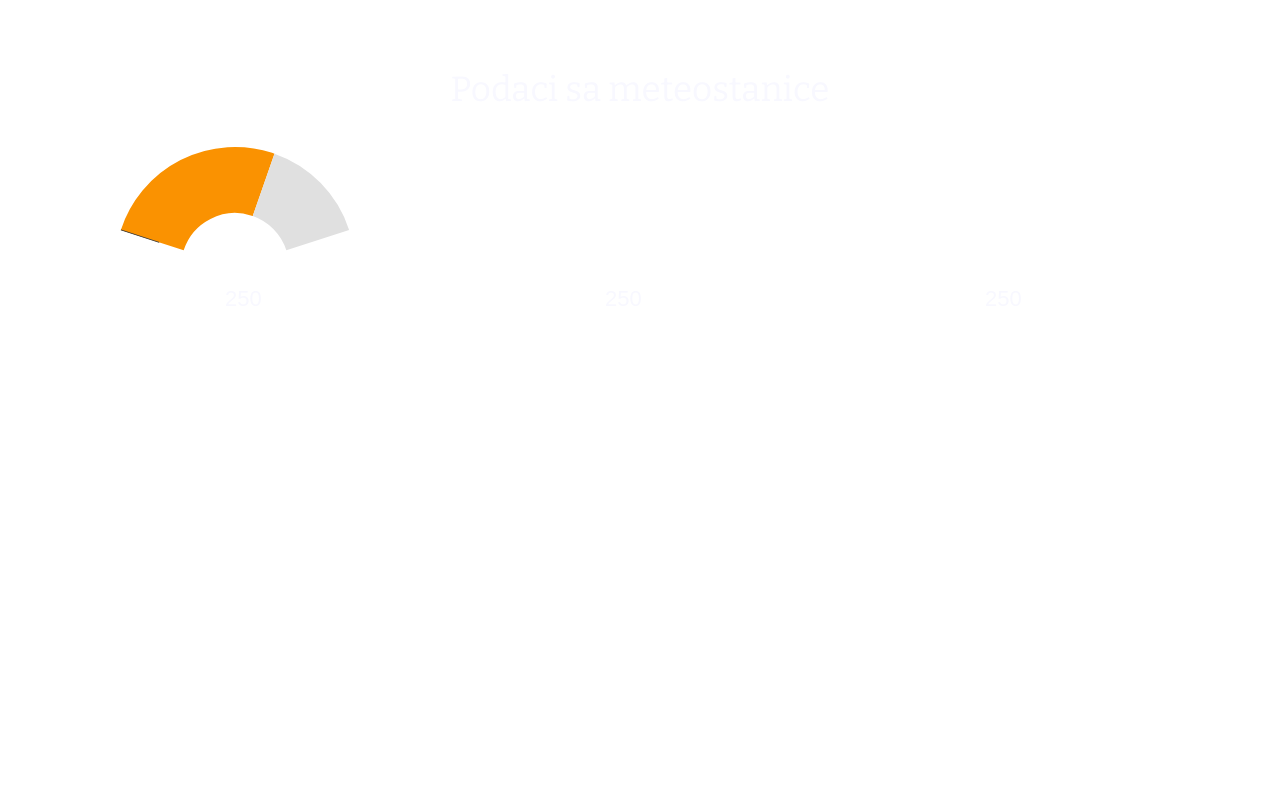
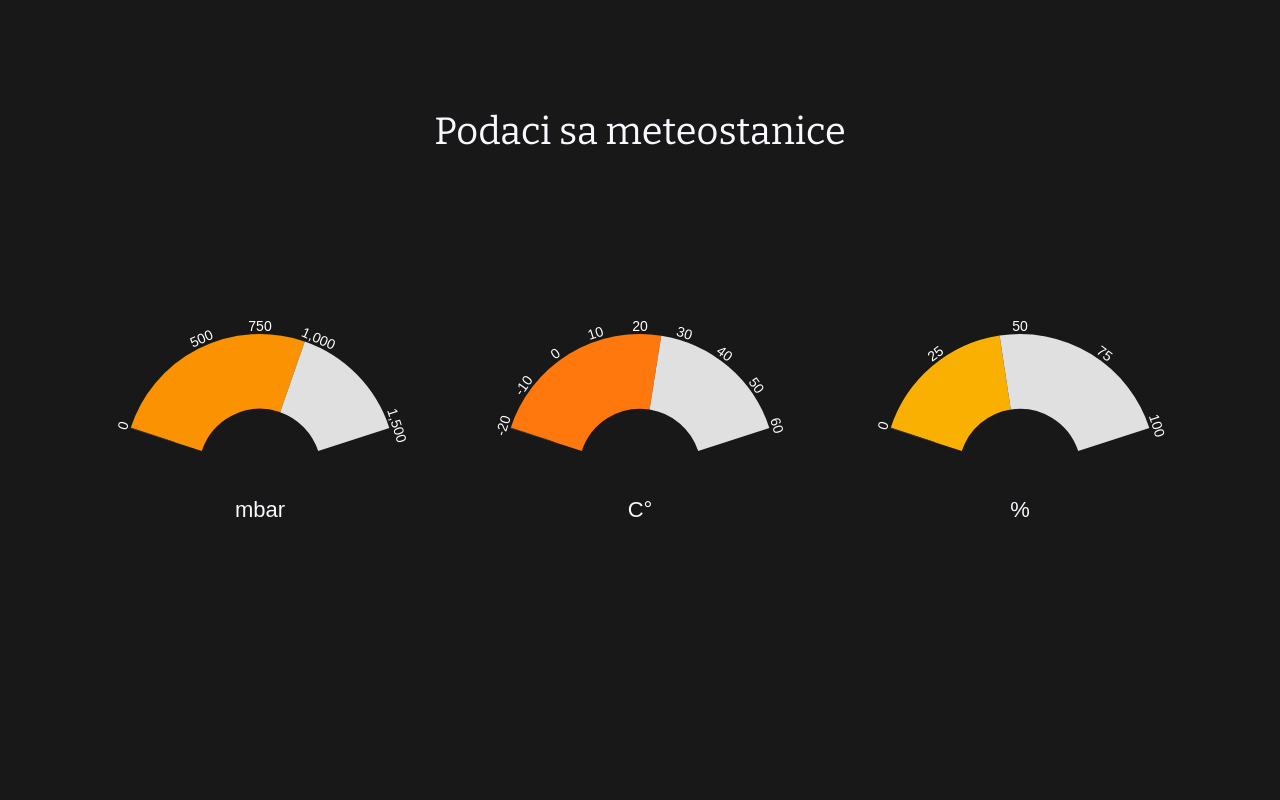
Before and after one commit to CarankiniGolupcici/meteostanica, a Flask app: template html/templates/sajt.html in a window 1280 px wide. Run offline with Flask 2, Linux system fonts and the light colour scheme; the template is opened without the code that fills it, so the values that code supplies are empty; a map, chart or similar area stays blank; some libraries are stand-ins or nearby versions; some web fonts are replaced.

Commit message:
lepsi sajt

```diff
--- a/html/static/css/css.css
+++ b/html/static/css/css.css
@@ -1,9 +1,9 @@
-body {background-color: rgb(24,24,24); !important;}
+body {background-color: rgb(24,24,24) !important;}
 #naslov{
 	text-align: center;
-	margin-top: 63px;
+	margin-top: 103px;
 	font-family: 'Bitter', serif;
-	font-size: 35px;
+	font-size: 38px;
 	color: ghostwhite;
 }
 #speedometerWraper-myValues2 {
@@ -19,9 +19,13 @@ body {background-color: rgb(24,24,24); !important;}
 	color: ghostwhite;
 }
 .pritisak{
-    padding-left: 140px;
-
-    color: ghostwhite;
-    font-size: 22px;
-    font-family: sans-serif;
+	color: ghostwhite;
+	font-size: 22px;
+	font-family: sans-serif;
 }
+.sredina {
+	text-align: center;
+}
+.middle {
+	padding-top: 11%;
+}
--- a/html/static/js/manomentar2.js
+++ b/html/static/js/temperatura.js
@@ -10,10 +10,10 @@ opts = {
     },
     limitMax: false,     // If false, max value increases automatically if value > maxValue
     limitMin: false,     // If true, the min value of the gauge will be fixed
-    colorStart: '#3399FF',   // Colors
-    colorStop: '#8FC0DA',    // just experiment with them
+    colorStart: '#252CE8',   // Colors
+    colorStop: '#ff0000',    // just experiment with them
     strokeColor: '#E0E0E0',  // to see which ones work best for you
-    generateGradient: true,
+    generateGradient: false,
     highDpiSupport: true,     // High resolution support
     // renderTicks is Optional
     renderTicks: {
@@ -27,17 +27,17 @@ opts = {
         subColor: '#666666'
 
     },
-    percentColors: percentColors = [[0.0, "#a9d70b"], [0.50, "#f9c802"], [1.0, "#ff0000"]],
+    percentColors: percentColors = [[-0.20, "#252CE8"], [0.20, "#619EFF"], [0.60, "#FF780D"], [1.0, "#ff0000"]],
     staticLabels: {
         font: "14px sans-serif",  // Specifies font
-        labels: [0, 500, 750, 1000, 1500,],  // Print labels at these values
+        labels: [ -20,-10,0, 10, 20, 30, 40, 50, 60],  // Print labels at these values
         color: "#FFFFFF",  // Optional: Label text color
         fractionDigits: 0  // Optional: Numerical precision. 0=round off.
     },
 };
 var target = document.getElementById('foo2'); // your canvas element
 var gauge = new Gauge(target).setOptions(opts); // create sexy gauge!
-gauge.maxValue = 1500; // set max gauge value
-gauge.setMinValue(0);  // Prefer setter over gauge.minValue = 0
+gauge.maxValue = 60; // set max gauge value
+gauge.setMinValue(-20);  // Prefer setter over gauge.minValue = 0
 gauge.animationSpeed = 32; // set animation speed (32 is default value)
-gauge.set(950); // set actual value
+gauge.set(25); // set actual value
--- a/html/static/js/manometar3.js
+++ b/html/static/js/vlaznost vazduha.js
@@ -27,17 +27,17 @@ opts = {
         subColor: '#666666'
 
     },
-    percentColors: percentColors = [[0.0, "#a9d70b"], [0.50, "#f9c802"], [1.0, "#ff0000"]],
+    percentColors: percentColors = [[0.0, "#ff0000"], [0.50, "#f9c802"], [1.0, "#252CE8"]],
     staticLabels: {
         font: "14px sans-serif",  // Specifies font
-        labels: [0, 500, 750, 1000, 1500,],  // Print labels at these values
+        labels: [0, 25, 50, 75, 100],  // Print labels at these values
         color: "#FFFFFF",  // Optional: Label text color
         fractionDigits: 0  // Optional: Numerical precision. 0=round off.
     },
 };
 var target = document.getElementById('foo3'); // your canvas element
 var gauge = new Gauge(target).setOptions(opts); // create sexy gauge!
-gauge.maxValue = 1500; // set max gauge value
+gauge.maxValue = 100; // set max gauge value
 gauge.setMinValue(0);  // Prefer setter over gauge.minValue = 0
 gauge.animationSpeed = 32; // set animation speed (32 is default value)
-gauge.set(950); // set actual value
+gauge.set(44); // set actual value
--- a/html/templates/sajt.html
+++ b/html/templates/sajt.html
@@ -1,4 +1,4 @@
-<html>
+<!DOCTYPE html>
 <head>
     <link rel="stylesheet" href="/static/css/animation 1.css">
     <link rel="stylesheet" type="text/css" href="/static/css/css.css">
@@ -14,48 +14,33 @@
 
 
 </head>
-<body class="bg">
-    <div class="animated bounceInDown" id="naslov">
-        <p>Podaci sa meteostanice</p>
-    </div>
+<body >
+<div class="animated bounceInDown" id="naslov">
+    <p>Podaci sa meteostanice</p>
+</div>
+<div class="middle">
     <div class="container">
-        <div class="row">
-            <div class="col-sm">
-                <canvas id="foo"></canvas>
-                <p class="pritisak">250</p>
+        <div class="row sredina">
+            <div class="sredina col-sm">
+                    <canvas id="foo" style="height: 170px;" ></canvas>
+                    <p class="pritisak">mbar</p>
             </div>
-            <div class="col-sm">
-                <canvas id="foo2"></canvas>
-                <p class="pritisak">250</p></div>
-            <div class="col-sm">
-                <canvas id="foo3"></canvas>
-                <p class="pritisak">250</p>
+            <div class="sredina col-sm">
+
+                    <canvas id="foo2" style="height: 170px;"></canvas>
+                    <p class="pritisak">C°</p>
+
+            </div>
+            <div class="sredina col-sm">
+
+                    <canvas id="foo3" style="height: 170px;"></canvas>
+                    <p class="pritisak">%</p>
+
             </div>
         </div>
     </div>
-<!--<div>
-    <p class="font-pritisak">Pritisak</p>
 </div>
-<div id="speedometerWraper-myValues2">
-    <style>#speedometerWraper-myValues2 .envelope{width  :300px;height :300px;}#speedometerWraper-myValues2 .speedNobe{height            :4px;top               :148px;transform         :rotate(-45deg);-webkit-transform :rotate(-45deg);-moz-transform    :rotate(-45deg);-o-transform      :rotate(-45deg);}#speedometerWraper-myValues2 .speedPosition{width  :80px;height :80px;top  :110px;left :110px;}#speedometerWraper-myValues2 .speedNobe div{width  :95px;left :13px;}#speedometerWraper-myValues2 .nob{width  :20px;height :4px;}#speedometerWraper-myValues2 .numb{width  :30px;height :16px;}#speedometerWraper-myValues2 .midNob{width  :10px;height :3px;}</style>
-    <div class="envelope">
-        <div class="speedNobe" style="transform: rotate(30deg);">,
-            <div></div>
-        </div>
-        <div class="speedPosition">50<br>mbar</div>
-        <div class="nob bright" style="left:51.638335216160755px;top:236.4150224601477px;transform         :rotate(-45deg);-webkit-transform :rotate(-45deg);-o-transform      :rotate(-45deg);-moz-transform    :rotate(-45deg)"></div>
-        <div class="numb bright" style="left:78.37960135563574px;top:198.65881617130634px;">0</div>
-        <div class="nob  midNob bright" style="left:20px;top:148.5px;transform         :rotate(0deg);-webkit-transform :rotate(0deg);-o-transform      :rotate(0deg);-moz-transform    :rotate(0deg)"></div>
-        <div class="numb bright"></div><div class="nob" style="left:51.638335216160755px;top:59.584977539852304px;transform         :rotate(45deg);-webkit-transform :rotate(45deg);-o-transform      :rotate(45deg);-moz-transform    :rotate(45deg)"></div>
-        <div class="numb" style="left:78.37960135563574px;top:71.34118382869366px;">60</div>
-        <div class="nob  midNob" style="left:145.07545914605475px;top:23.50002277633297px;transform         :rotate(90deg);-webkit-transform :rotate(90deg);-o-transform      :rotate(90deg);-moz-transform    :rotate(90deg)"></div>
-        <div class="numb"></div><div class="nob danger" style="left:228.4683479161363px;top:59.69172509334439px;transform         :rotate(135deg);-webkit-transform :rotate(135deg);-o-transform      :rotate(135deg);-moz-transform    :rotate(135deg)"></div>
-        <div class="numb danger" style="left:205.69721049961814px;top:71.41804206720795px;">120</div>
-        <div class="nob danger midNob" style="left:269.9999088946764px;top:148.6509182646106px;transform         :rotate(180deg);-webkit-transform :rotate(180deg);-o-transform      :rotate(180deg);-moz-transform    :rotate(180deg)"></div>
-        <div class="numb"></div>
-        <div class="nob danger" style="left:228.2548528480532px;top:236.5216411323721px;transform         :rotate(225deg);-webkit-transform :rotate(225deg);-o-transform      :rotate(225deg);-moz-transform    :rotate(225deg)"></div>
-        <div class="numb danger" style="left:205.5434940505983px;top:198.73558161530792px;">180</div>
-    </div>
-</div>-->
-    <script src="/static/js/manometar.js"></script>
+    <script src="/static/js/pritisak%20vazduha.js"></script>
+    <script src="/static/js/temperatura.js"></script>
+    <script src="/static/js/vlaznost%20vazduha.js"></script>
 </body>
--- /dev/null
+++ b/server.py
@@ -0,0 +1,10 @@
+from flask import Flask
+import os
+from flask import render_template
+app = Flask(__name__, root_path=os.path.join(os.path.dirname(__file__),"html"))
+@app.route('/')
+def devserver():
+    return render_template('sajt.html', temperatura=30, vazduh=30, pritisak=35)
+
+if __name__ == "__main__":
+	app.run()
```
Also changed, not shown: html/static/js/pritisak vazduha.js (renamed from html/static/js/manometar.js).
